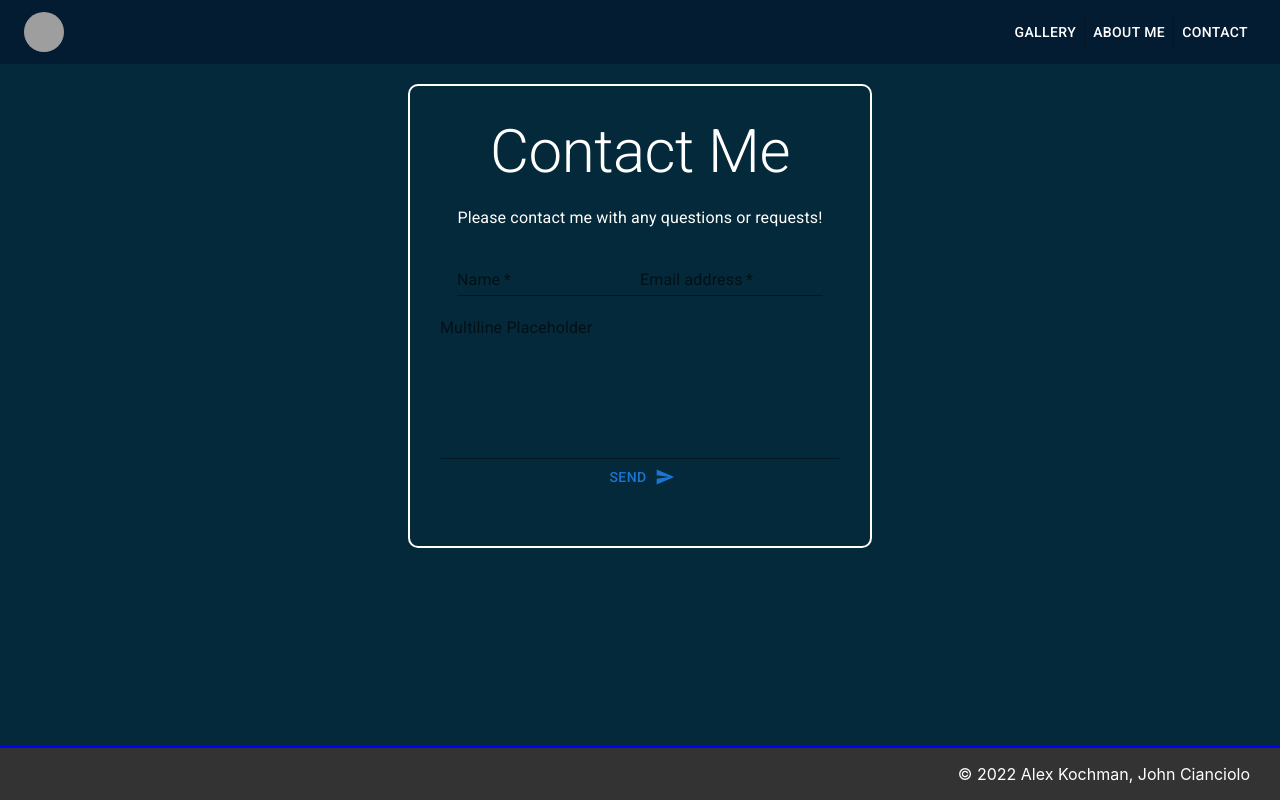
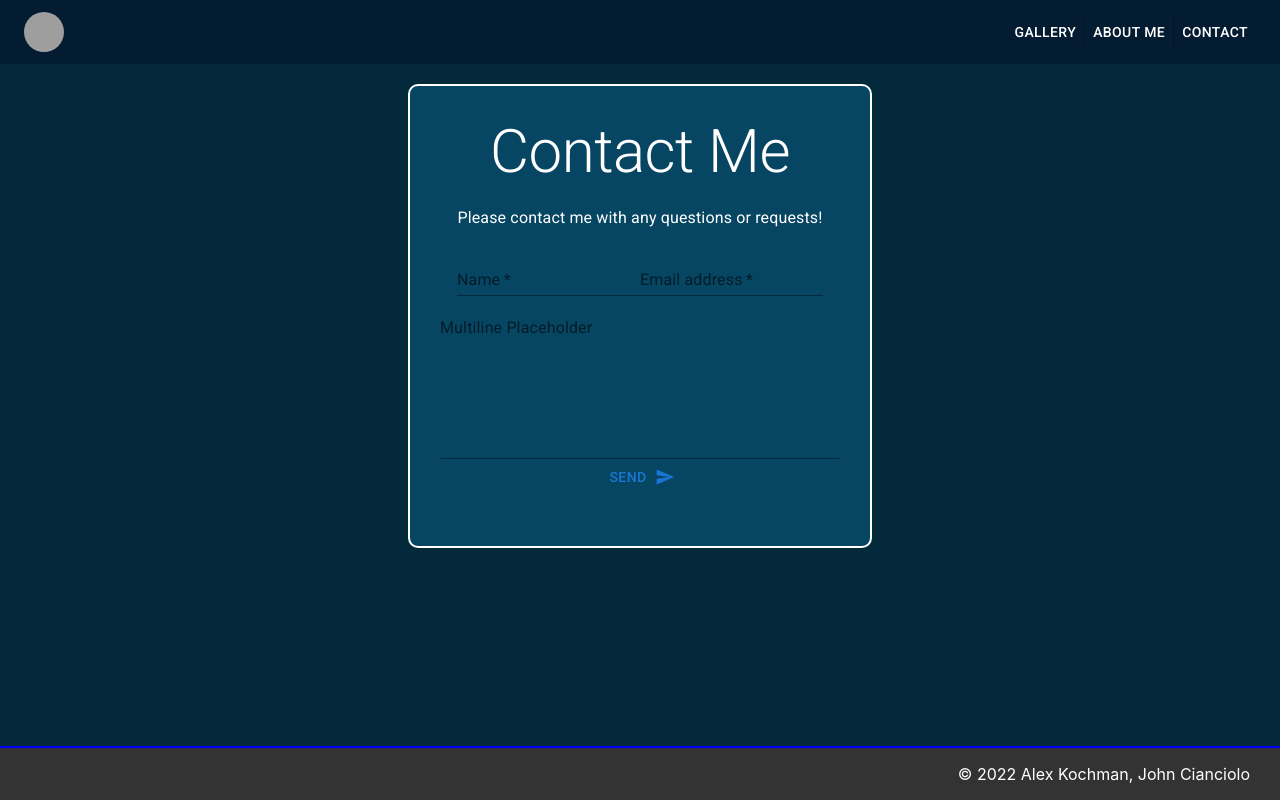
Before and after one commit to jcianciolo/woodworking-portfolio, a React (Create React App) app: page /contact in a window 1280 px wide. Built offline with nearby package versions, Linux system fonts and the light colour scheme; grey boxes are pictures that could not be loaded.

Commit message:
fix: cleaning up code

```diff
--- a/src/App.css
+++ b/src/App.css
@@ -50,6 +50,8 @@ code {
   font-weight: 700px;
   border-radius: 10px;
   border: 3px solid white;
+  background-color: rgb(0,0,0); /* Fallback color */
+  background-color: rgba(0,0,0, 0.4); /* Black w/opacity/see-through */
   /* background-color: black; */
   color: white;
   /* box-shadow: rgba(0, 0, 0, 0.3) 0px 19px 38px, rgba(0, 0, 0, 0.22) 0px 15px 12px; */
--- a/src/components/Contact.js
+++ b/src/components/Contact.js
@@ -12,7 +12,7 @@ const Contact = () => {
         <>
             <ButtonAppBar />
             <Box sx={{ display: "flex", justifyContent: "center", height: '90vh', backgroundColor: '#04293A', color: 'white' }}>
-                <Box sx={{ width: "50vh", height: '50vh', margin: '20px 0px', border: "2px solid white",  borderRadius: "10px", padding: '30px' }}>
+                <Box sx={{ width: "50vh", height: '50vh', margin: '20px 0px', border: "2px solid white",  borderRadius: "10px", padding: '30px', backgroundColor: '#064663' }}>
                     <Typography variant="h2">Contact Me</Typography>
                     <Typography variant="subtitle1" sx={{ margin: 2 }}>
                         Please contact me with any questions or requests!
--- a/src/components/Gallery.js
+++ b/src/components/Gallery.js
@@ -44,7 +44,8 @@ export default function Gallery({itemData}) {
                 <Button variant="contained">See the process</Button>
                 <Button variant="outlined">Request an order</Button>
             </Stack>
-          </Box>
+            </Box>
+
 
           <Box sx={{ backgroundColor: '#064663', borderTop: '1px solid #041C32', borderBottom: '1px solid #041C32', padding: '30px 0px' }} >
 
--- a/src/components/Item.js
+++ b/src/components/Item.js
@@ -70,9 +70,9 @@ const Item = ({ itemData }) => {
 
                 <Grid item xs={12} sm={8} md={6}>
                 <Box sx={{ height: '70vh', overflowY: 'auto', justifyContent: 'center', alignItems: 'center' }}>
-                    <ImageList>
+                    <ImageList variant="masonry" gap={5}>
                         {item.secondaryImages.map((image) => (
-                            <Card>
+                            <Card sx={{ backgroundColor: '#064663' }}>
                                 <CardActionArea>
                                     <CardMedia>
                                         <ImageListItem key={image}>
```
